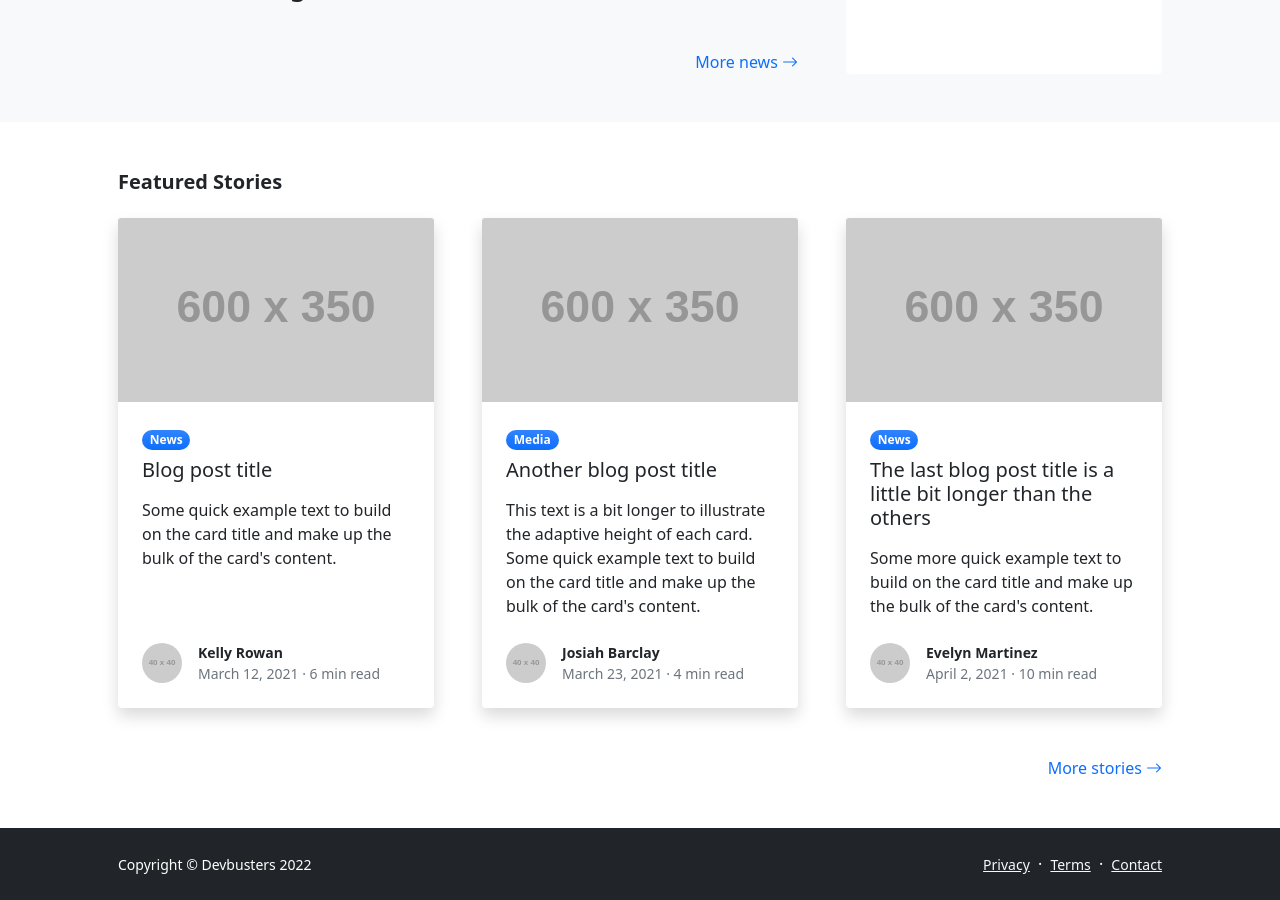
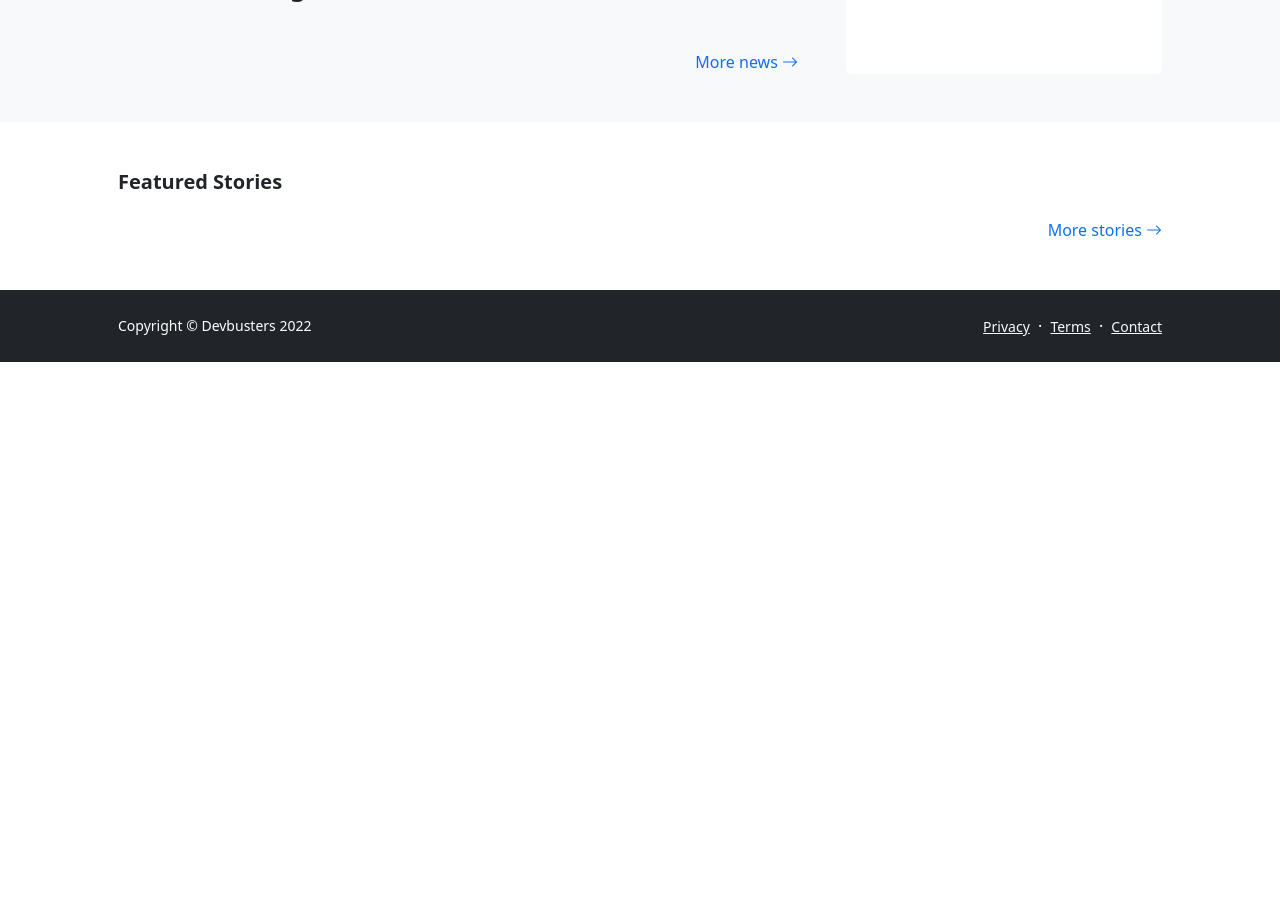
Before and after one commit to Devbusters/devbusters, a Jekyll site: the page built from blog.md, in a window 1280 px wide and 900 px high, scrolled down 1026 px. Built offline with Jekyll 4.4.1, drawn with Linux system fonts in a browser that asks for light colours; after the commit the page ends 1388 px from its top, so only the background shows below that.

Commit message:
Update blog-home.html

```diff
--- a/_layouts/blog-home.html
+++ b/_layouts/blog-home.html
@@ -55,6 +55,7 @@
                         <h2 class="fw-bolder fs-5 mb-4">News</h2>
                         <!-- News item-->
                         <div class="mb-4">
+                            <!-- <div class="small text-muted">May 12, 2021</div> -->
                             <div class="small text-muted">May 12, 2021</div>
                             <a class="link-dark" href="#!">
                                 <h3>Start Bootstrap releases Bootstrap 5 updates for templates and themes</h3>
@@ -110,16 +111,16 @@
             <div class="container px-5">
                 <h2 class="fw-bolder fs-5 mb-4">Featured Stories</h2>
                 <div class="row gx-5">
+                    {% for post in site.posts.latest offset:1 limit:3%}
                     <div class="col-lg-4 mb-5">
                         <div class="card h-100 shadow border-0">
                             <img class="card-img-top" src="https://dummyimage.com/600x350/ced4da/6c757d" alt="..." />
                             <div class="card-body p-4">
                                 <div class="badge bg-primary bg-gradient rounded-pill mb-2">News</div>
                                 <a class="text-decoration-none link-dark stretched-link" href="#!">
-                                    <div class="h5 card-title mb-3">Blog post title</div>
+                                    <div class="h5 card-title mb-3">{ post.title }</div>
                                 </a>
-                                <p class="card-text mb-0">Some quick example text to build on the card title and make up
-                                    the bulk of the card's content.</p>
+                                <p class="card-text mb-0">{ post.excerpt }</p>
                             </div>
                             <div class="card-footer p-4 pt-0 bg-transparent border-top-0">
                                 <div class="d-flex align-items-end justify-content-between">
@@ -127,66 +128,16 @@
                                         <img class="rounded-circle me-3"
                                             src="https://dummyimage.com/40x40/ced4da/6c757d" alt="..." />
                                         <div class="small">
-                                            <div class="fw-bold">Kelly Rowan</div>
-                                            <div class="text-muted">March 12, 2021 &middot; 6 min read</div>
+                                            <div class="fw-bold">{ post.author }</div>
+                                            <div class="text-muted">{ post.date | date_to_string } &middot; 6 min read</div>
                                         </div>
                                     </div>
                                 </div>
                             </div>
                         </div>
                     </div>
-                    <div class="col-lg-4 mb-5">
-                        <div class="card h-100 shadow border-0">
-                            <img class="card-img-top" src="https://dummyimage.com/600x350/adb5bd/495057" alt="..." />
-                            <div class="card-body p-4">
-                                <div class="badge bg-primary bg-gradient rounded-pill mb-2">Media</div>
-                                <a class="text-decoration-none link-dark stretched-link" href="#!">
-                                    <div class="h5 card-title mb-3">Another blog post title</div>
-                                </a>
-                                <p class="card-text mb-0">This text is a bit longer to illustrate the adaptive height of
-                                    each card. Some quick example text to build on the card title and make up the bulk
-                                    of the card's content.</p>
-                            </div>
-                            <div class="card-footer p-4 pt-0 bg-transparent border-top-0">
-                                <div class="d-flex align-items-end justify-content-between">
-                                    <div class="d-flex align-items-center">
-                                        <img class="rounded-circle me-3"
-                                            src="https://dummyimage.com/40x40/ced4da/6c757d" alt="..." />
-                                        <div class="small">
-                                            <div class="fw-bold">Josiah Barclay</div>
-                                            <div class="text-muted">March 23, 2021 &middot; 4 min read</div>
-                                        </div>
-                                    </div>
-                                </div>
-                            </div>
-                        </div>
-                    </div>
-                    <div class="col-lg-4 mb-5">
-                        <div class="card h-100 shadow border-0">
-                            <img class="card-img-top" src="https://dummyimage.com/600x350/6c757d/343a40" alt="..." />
-                            <div class="card-body p-4">
-                                <div class="badge bg-primary bg-gradient rounded-pill mb-2">News</div>
-                                <a class="text-decoration-none link-dark stretched-link" href="#!">
-                                    <div class="h5 card-title mb-3">The last blog post title is a little bit longer than
-                                        the others</div>
-                                </a>
-                                <p class="card-text mb-0">Some more quick example text to build on the card title and
-                                    make up the bulk of the card's content.</p>
-                            </div>
-                            <div class="card-footer p-4 pt-0 bg-transparent border-top-0">
-                                <div class="d-flex align-items-end justify-content-between">
-                                    <div class="d-flex align-items-center">
-                                        <img class="rounded-circle me-3"
-                                            src="https://dummyimage.com/40x40/ced4da/6c757d" alt="..." />
-                                        <div class="small">
-                                            <div class="fw-bold">Evelyn Martinez</div>
-                                            <div class="text-muted">April 2, 2021 &middot; 10 min read</div>
-                                        </div>
-                                    </div>
-                                </div>
-                            </div>
-                        </div>
-                    </div>
+                    {% endfor %}
+
                 </div>
                 <div class="text-end mb-5 mb-xl-0">
                     <a class="text-decoration-none" href="#!">
```
